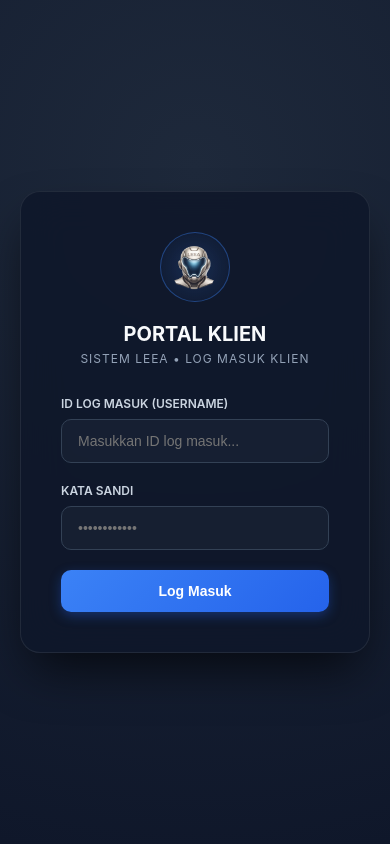
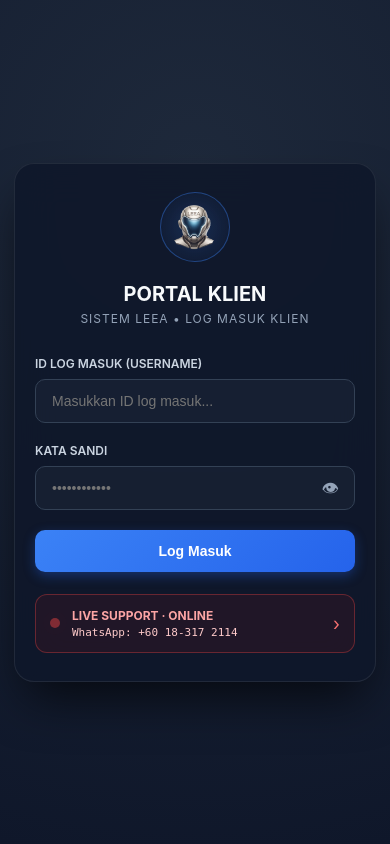
Before and after one commit to radzmil/leea-portal, a Flask app: page /client/login in a window 390 px wide. Run offline with Flask 3, Linux system fonts and the light colour scheme; some libraries are stand-ins or nearby versions.

Commit message:
Add files via upload

```diff
--- a/templates/client_dashboard.html
+++ b/templates/client_dashboard.html
@@ -587,7 +587,7 @@
 
                     <div style="background: rgba(15, 23, 42, 0.7); border: 1px solid rgba(56, 189, 248, 0.2); border-radius: 12px; padding: 15px; display: flex; flex-direction: column; justify-content: space-between;">
                         <div class="info-label" style="color: #38bdf8;">🤖 Log AI Terkini</div>
-                        <div style="font-family: monospace; font-size: 10px; color: #38bdf8; margin-top: 4px; overflow: hidden; text-overflow: ellipsis; display: -webkit-box; -webkit-line-clamp: 2; -webkit-box-orient: vertical;" id="latestAiActionLog">
+                        <div style="font-family: monospace; font-size: 10px; color: #38bdf8; margin-top: 4px; overflow: hidden; text-overflow: ellipsis; display: -webkit-box; line-clamp: 2; -webkit-line-clamp: 2; -webkit-box-orient: vertical;" id="latestAiActionLog">
                             Menunggu respons pertama...
                         </div>
                         <div style="font-size: 9px; color: #64748b; margin-top: 4px;">Autonomi enjin aktif.</div>
--- a/templates/client_login.html
+++ b/templates/client_login.html
@@ -45,6 +45,14 @@
             border-radius: 10px; color: #ffffff; font-size: 14px;
         }
         input:focus { outline: none; border-color: #3b82f6; box-shadow: 0 0 0 4px rgba(59, 130, 246, 0.15); }
+        .password-wrapper { position: relative; }
+        .password-wrapper input { padding-right: 48px; }
+        .password-toggle {
+            position: absolute; top: 50%; right: 12px; transform: translateY(-50%);
+            border: 0; background: transparent; color: #94a3b8; cursor: pointer;
+            font-size: 17px; line-height: 1; padding: 4px;
+        }
+        .password-toggle:hover { color: #60a5fa; }
         .btn {
             width: 100%; padding: 13px; border: none; border-radius: 10px;
             background: linear-gradient(135deg, #3b82f6 0%, #2563eb 100%);
@@ -52,9 +60,32 @@
             box-shadow: 0 4px 12px rgba(37, 99, 235, 0.35); transition: all 0.25s ease;
         }
         .btn:hover { background: linear-gradient(135deg, #2563eb 0%, #1d4ed8 100%); transform: translateY(-1px); }
+        .live-support {
+            display: flex; align-items: center; gap: 12px; margin-top: 22px; padding: 13px 14px;
+            border: 1px solid rgba(239, 68, 68, 0.35); border-radius: 12px;
+            background: rgba(127, 29, 29, 0.16); color: #fecaca; text-decoration: none;
+            text-align: left; transition: background 0.2s ease, border-color 0.2s ease;
+        }
+        .live-support:hover { background: rgba(127, 29, 29, 0.28); border-color: rgba(248, 113, 113, 0.65); }
+        .support-light {
+            width: 10px; height: 10px; flex: 0 0 auto; border-radius: 50%; background: #ef4444;
+            box-shadow: 0 0 0 0 rgba(239, 68, 68, 0.7); animation: support-pulse 1.5s infinite;
+        }
+        .support-copy { min-width: 0; }
+        .support-title { display: block; color: #fca5a5; font-size: 12px; font-weight: 700; text-transform: uppercase; }
+        .support-number { display: block; margin-top: 3px; color: #fecaca; font-size: 11px; font-family: monospace; overflow-wrap: anywhere; }
+        .support-arrow { margin-left: auto; color: #f87171; font-size: 18px; }
+        @keyframes support-pulse {
+            0%, 100% { opacity: 1; box-shadow: 0 0 0 0 rgba(239, 68, 68, 0.65); }
+            50% { opacity: 0.45; box-shadow: 0 0 0 7px rgba(239, 68, 68, 0); }
+        }
         .alert { padding: 12px; margin-bottom: 20px; border-radius: 8px; font-size: 13px; text-align: left; }
         .alert-danger { background-color: rgba(239, 68, 68, 0.15); color: #fca5a5; border: 1px solid rgba(239, 68, 68, 0.3); }
         .alert-success { background-color: rgba(16, 185, 129, 0.15); color: #6ee7b7; border: 1px solid rgba(16, 185, 129, 0.3); }
+        @media (max-width: 480px) {
+            body { padding: 14px; }
+            .login-card { padding: 28px 20px; }
+        }
     </style>
 </head>
 <body>
@@ -80,10 +111,33 @@
             </div>
             <div class="form-group">
                 <label for="password">Kata Sandi</label>
-                <input type="password" id="password" name="password" placeholder="••••••••••••" required>
+                <div class="password-wrapper">
+                    <input type="password" id="password" name="password" placeholder="••••••••••••" required>
+                    <button type="button" class="password-toggle" id="passwordToggle" onclick="togglePassword()" aria-label="Papar kata laluan" title="Papar kata laluan">👁</button>
+                </div>
             </div>
             <button type="submit" class="btn">Log Masuk</button>
         </form>
+
+        <a class="live-support" href="https://wa.me/60183172114" target="_blank" rel="noopener noreferrer" aria-label="Hubungi Live Support melalui WhatsApp">
+            <span class="support-light" aria-hidden="true"></span>
+            <span class="support-copy">
+                <span class="support-title">Live Support · Online</span>
+                <span class="support-number">WhatsApp: +60 18-317 2114</span>
+            </span>
+            <span class="support-arrow" aria-hidden="true">›</span>
+        </a>
     </div>
+    <script>
+        function togglePassword() {
+            const passwordInput = document.getElementById('password');
+            const passwordToggle = document.getElementById('passwordToggle');
+            const isHidden = passwordInput.type === 'password';
+            passwordInput.type = isHidden ? 'text' : 'password';
+            passwordToggle.textContent = isHidden ? '🙈' : '👁';
+            passwordToggle.setAttribute('aria-label', isHidden ? 'Sembunyikan kata laluan' : 'Papar kata laluan');
+            passwordToggle.setAttribute('title', isHidden ? 'Sembunyikan kata laluan' : 'Papar kata laluan');
+        }
+    </script>
 </body>
 </html>
```
Also changed, not shown: templates/admin_dashboard.html (+27 -0 lines), templates/admin_login.html (+10 -0 lines).
